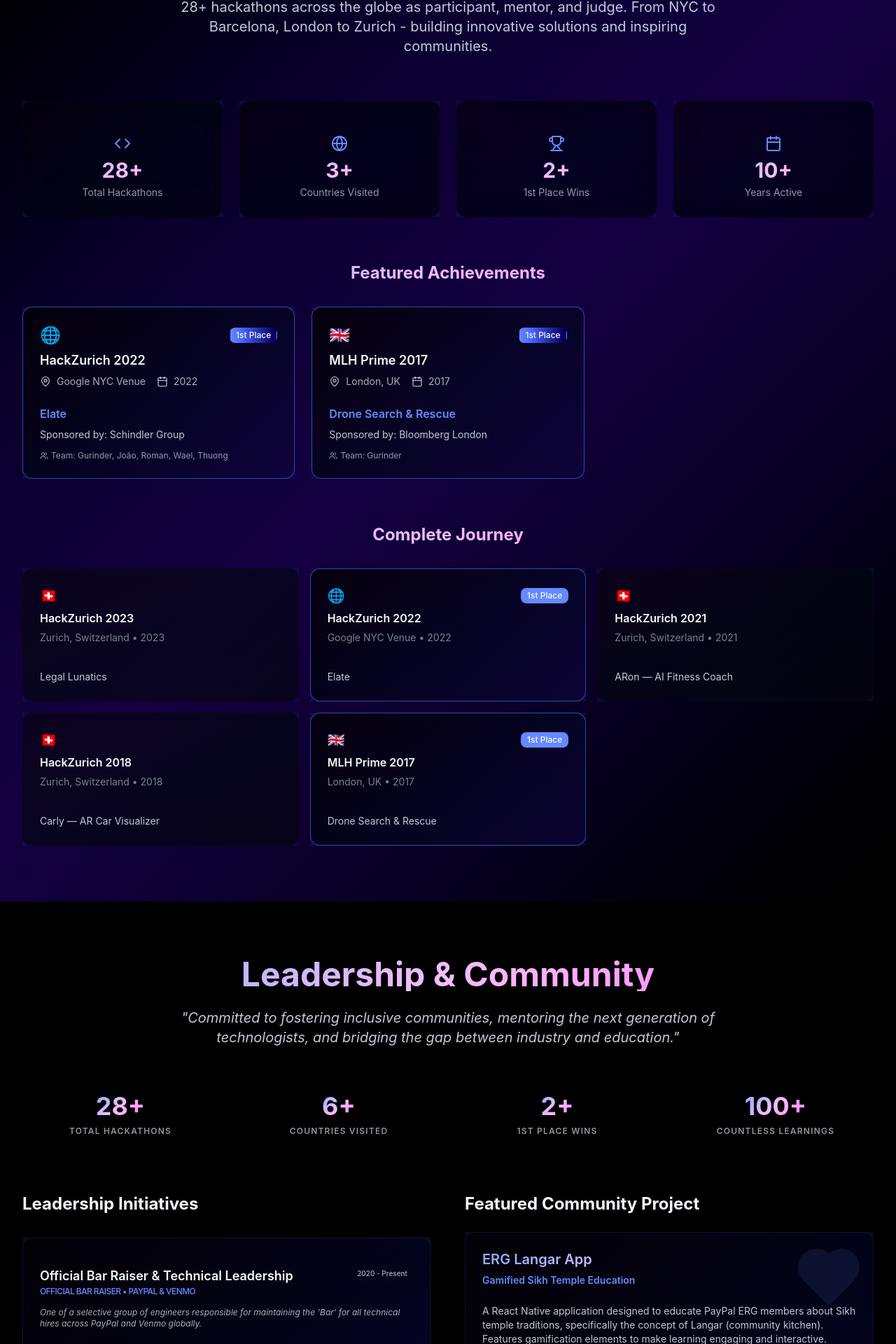
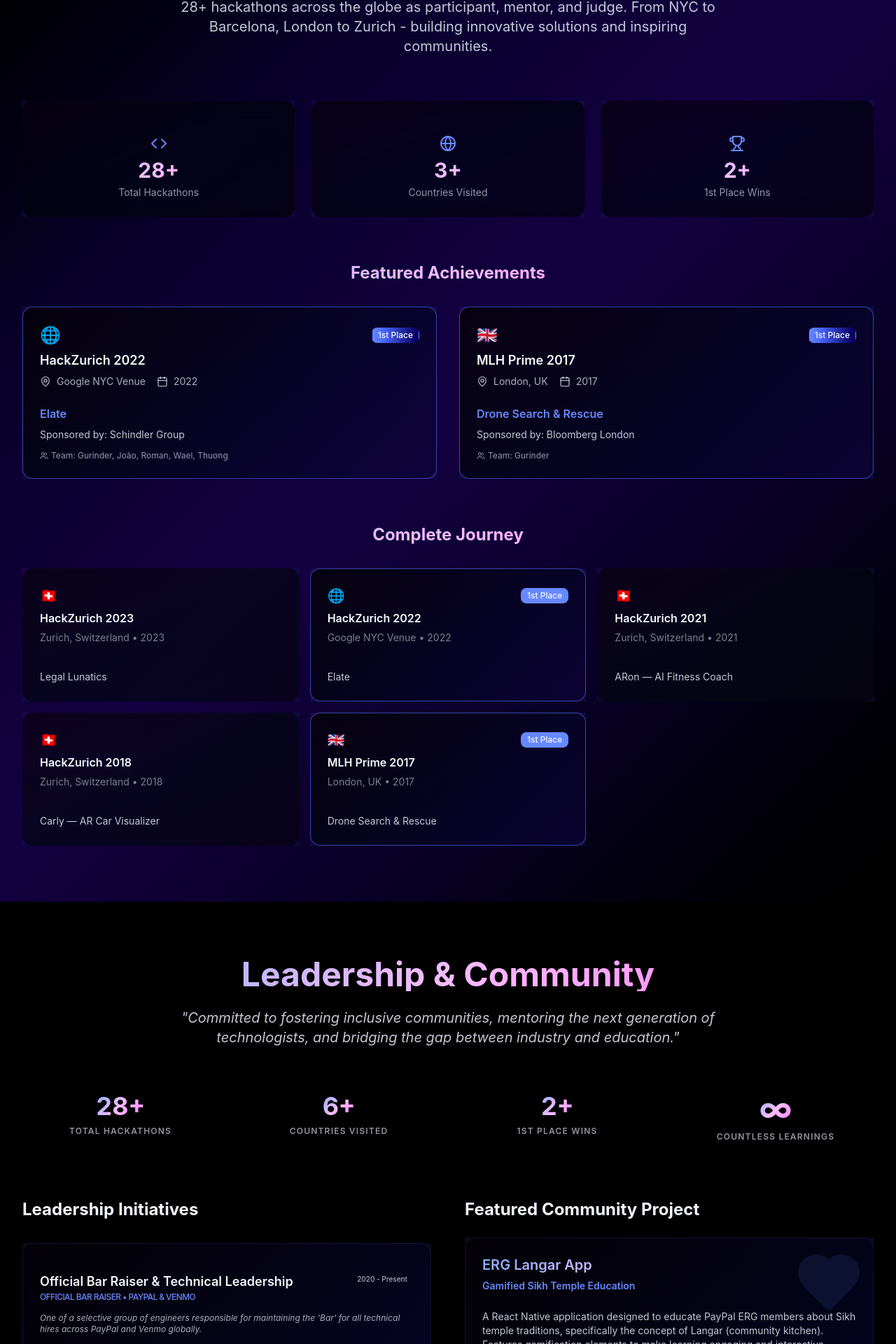
Before and after one commit to Ripnrip/guriboycodes-portfolio, a React (Vite) app: page / in a window 1280 px wide. Shown: the part 8735-10655 px from the top of the page at 70% size. Built offline with nearby package versions, Linux system fonts and the light colour scheme.

Commit message:
fix: v1.1.8 Infrastructure & UI Polish - updated location, removed volunteer role, implemented Infinity morphing animation, and refined hackathon grid

```diff
--- a/src/components/Community.jsx
+++ b/src/components/Community.jsx
@@ -9,14 +9,31 @@
 
 const Ticker = ({ value, suffix }) => {
   const [count, setCount] = useState(0);
+  const [displayInfinity, setDisplayInfinity] = useState(false);
   const { ref, inView } = useInView();
 
   useEffect(() => {
-    if (inView && value > 0) {
+    if (inView) {
+      if (suffix === '∞' || value === 0) {
+        // Animation for "Countless Learnings"
+        let start = 0;
+        const end = 100;
+        let totalMiliseconds = 1500;
+        let incrementTime = totalMiliseconds / end;
+
+        let timer = setInterval(() => {
+          start += 1;
+          setCount(start);
+          if (start === end) {
+            clearInterval(timer);
+            setTimeout(() => setDisplayInfinity(true), 200);
+          }
+        }, incrementTime);
+
+        return () => clearInterval(timer);
+      } else if (value > 0) {
         let start = 0;
         const end = parseInt(value);
-      if (start === end) return;
-
         let totalMiliseconds = 2000;
         let incrementTime = Math.max(totalMiliseconds / end, 10);
 
@@ -28,11 +45,23 @@
 
         return () => clearInterval(timer);
       }
-  }, [inView, value]);
+    }
+  }, [inView, value, suffix]);
 
   return (
-    <span ref={ref} className="text-4xl font-bold text-gradient">
-      {value > 0 ? count : ""}{suffix}
+    <span ref={ref} className="text-4xl font-bold text-gradient inline-flex items-center justify-center min-w-[2ch]">
+      {displayInfinity ? (
+        <motion.span
+          initial={{ opacity: 0, scale: 0.5, rotate: -45 }}
+          animate={{ opacity: 1, scale: 1, rotate: 0 }}
+          transition={{ type: "spring", stiffness: 200 }}
+          className="text-5xl leading-none"
+        >
+          ∞
+        </motion.span>
+      ) : (
+        <span className="tabular-nums">{count}{value > 0 ? suffix : ""}</span>
+      )}
     </span>
   );
 };
--- a/src/components/Hackathons.jsx
+++ b/src/components/Hackathons.jsx
@@ -14,8 +14,7 @@
   const stats = [
     { label: "Total Hackathons", value: portfolioStats.hackathons, icon: <Code className="h-6 w-6" /> },
     { label: "Countries Visited", value: new Set(hackathons.map(h => h.location.split(', ')[1])).size, icon: <Globe className="h-6 w-6" /> },
-    { label: "1st Place Wins", value: portfolioStats.firstPlaceWins, icon: <Trophy className="h-6 w-6" /> },
-    { label: "Years Active", value: portfolioStats.yearsExperience, icon: <Calendar className="h-6 w-6" /> }
+    { label: "1st Place Wins", value: portfolioStats.firstPlaceWins, icon: <Trophy className="h-6 w-6" /> }
   ];
 
   const getFlag = (location) => {
@@ -41,7 +40,7 @@
         </div>
 
         {/* Stats */}
-        <div className="grid grid-cols-2 md:grid-cols-4 gap-6 mb-16">
+        <div className="grid grid-cols-1 md:grid-cols-3 gap-6 mb-16">
           {stats.map((stat, index) => (
             <Spotlight key={index}>
               <Card className="glass text-center">
@@ -62,7 +61,7 @@
         {/* Featured Hackathons */}
         <div className="mb-16">
           <h3 className="text-2xl font-bold text-center mb-8 text-gradient">Featured Achievements</h3>
-          <div className="grid md:grid-cols-3 gap-6">
+          <div className="grid grid-cols-1 md:grid-cols-2 gap-8">
             {hackathons.filter(h => h.placement === '1st Place').map((hackathon, idx) => (
               <Spotlight key={idx}>
                 <Card
--- a/src/data/portfolio.js
+++ b/src/data/portfolio.js
@@ -7,7 +7,7 @@
     title: "Staff iOS & AI/ML Engineer",
     tagline: "LLM Agents · RAG Pipelines · Mobile · Automation · Patent Holder",
     company: "PayPal",
-    location: "NYC/Tampa (Open to Remote)",
+    location: "Tampa, FL (Open Remote + Hybrid NYC)",
     linkedin: "https://www.linkedin.com/in/gurinder-singh-a30a1a48",
     github: "https://github.com/Ripnrip",
     followers: 1355,
@@ -485,7 +485,7 @@
       { label: "Total Hackathons", value: 28, suffix: "+" },
       { label: "Countries Visited", value: 6, suffix: "+" },
       { label: "1st Place Wins", value: 2, suffix: "+" },
-      { label: "Countless Learnings", value: 100, suffix: "+" }
+      { label: "Countless Learnings", value: 0, suffix: "∞" }
     ],
     initiatives: [
       {
@@ -530,20 +530,6 @@
         ],
         impact: "Direct mentorship to 1000+ students across various institutions"
       },
-      {
-        title: "Community Tech Education",
-        role: "Volunteer Educator",
-        organization: "Local Schools & Organizations",
-        period: "2018 - Present",
-        description: "Volunteering time to teach coding, mobile development, and AI/ML concepts to underrepresented communities.",
-        highlights: [
-          "Coding workshops for underrepresented youth",
-          "Mobile app development bootcamps",
-          "AI/ML awareness sessions for educators",
-          "Open source contributions and tutorials"
-        ],
-        impact: "200+ hours of volunteer education"
-      }
     ],
     featuredProject: {
       title: "ERG Langar App",
```
Lines whose indentation alone changed are shown as unchanged.
